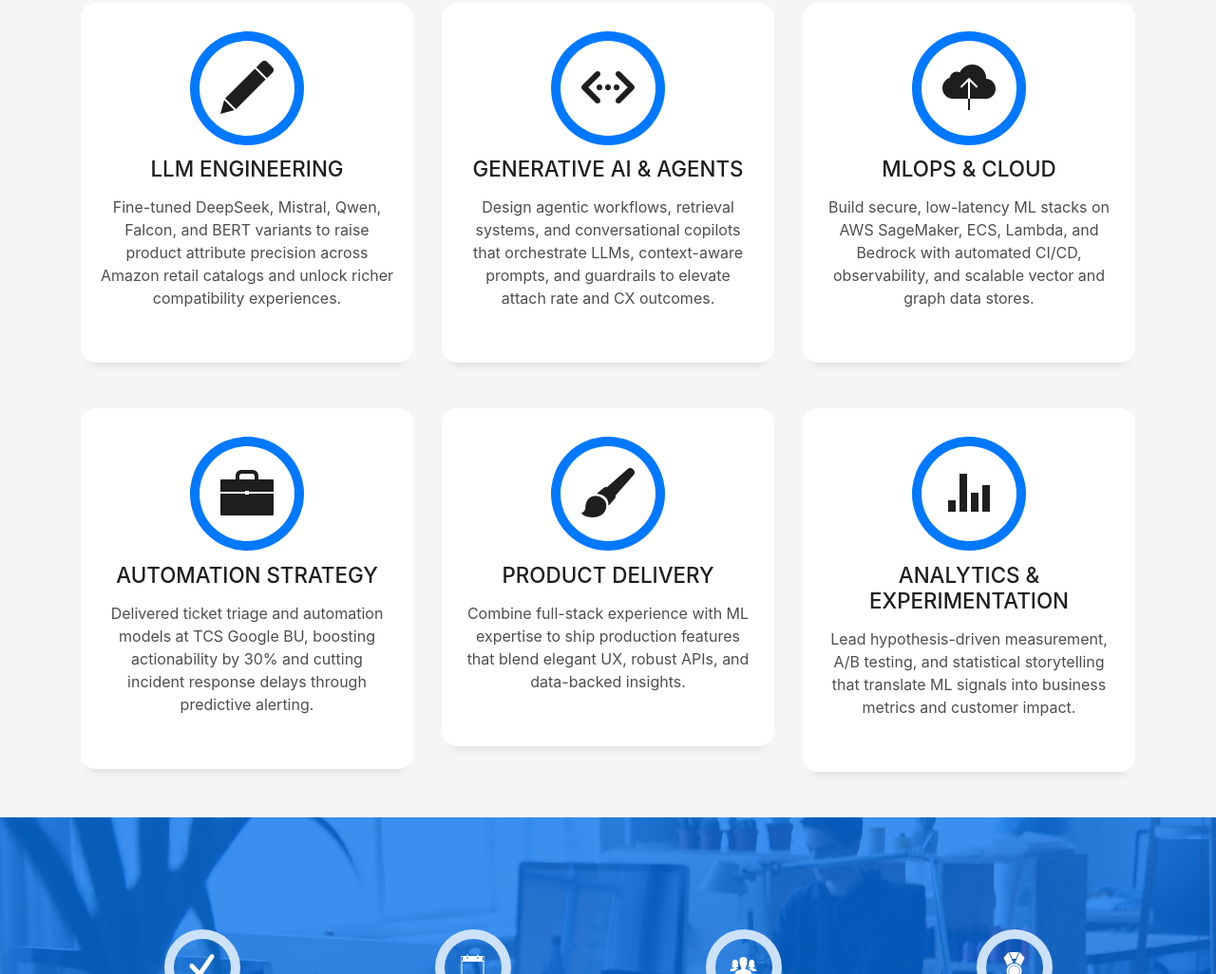
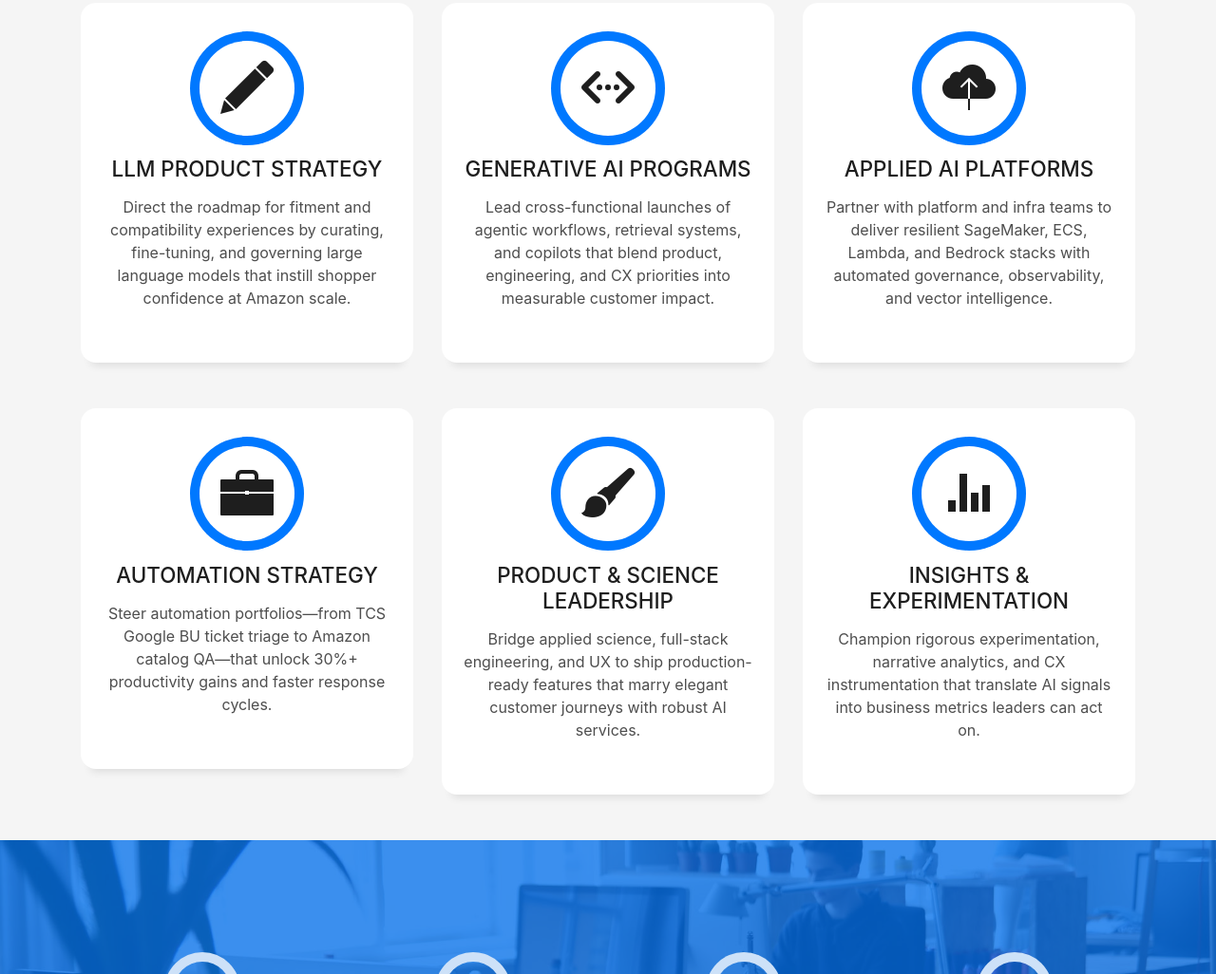
Before and after one commit to shabul/seo_webistes_shabul, a plain HTML site: page index.html in a window 1280 px wide. Shown: the part 1774-2800 px from the top of the page at 95% size. Drawn offline with Linux system fonts and the light colour scheme; a script that the page names is missing; files whose address does not match are found by name.

Commit message:
Retune skills and services for senior applied scientist positioning

```diff
--- a/index.html
+++ b/index.html
@@ -76,7 +76,7 @@
         <div class="container">
           <!--<p class="display-6 color-d">Hello, world!</p>-->
           <h1 class="intro-title mb-4">Shabul Hussain Abdul</h1>
-          <p class="intro-subtitle"><span class="text-slider-items">Amazon Data Scientist | ML-DL-LLMs,Generative AI & Agentic Systems Architect,RAG Workflow Specialist,MLOps & Full-Stack Delivery Leader</span><strong class="text-slider"></strong></p>
+          <p class="intro-subtitle"><span class="text-slider-items">Amazon 2024 World Wide Innovista Winner,AI Evangelist,Data Scientist,Researcher</span><strong class="text-slider"></strong></p>
           <!-- <p class="pt-3"><a class="btn btn-primary btn js-scroll px-4" href="#about" role="button">Learn More</a></p> -->
           <div class="intro-cta mt-4">
             <a class="btn btn-primary" href="https://cal.com/shabul/45-min-meeting?overlayCalendar=true&layout=month_view" target="_blank" rel="noopener">Please Connect 1:1</a>
@@ -113,7 +113,7 @@
                 </div>
                 <div class="skill-mf">
                   <p class="title-s">Skill</p>
-                  <span>Machine Learning & MLOps</span> <span class="pull-right">90%</span>
+                  <span>Machine Learning Platforms</span> <span class="pull-right">90%</span>
                   <div class="progress">
                     <div class="progress-bar" role="progressbar" style="width: 90%;" aria-valuenow="90" aria-valuemin="0"
                       aria-valuemax="100"></div>
@@ -184,9 +184,9 @@
               <span class="ico-circle"><i class="ion-edit"></i></span>
             </div>
             <div class="service-content">
-              <h2 class="s-title">LLM Engineering</h2>
+              <h2 class="s-title">LLM Product Strategy</h2>
               <p class="s-description text-center">
-                Fine-tuned DeepSeek, Mistral, Qwen, Falcon, and BERT variants to raise product attribute precision across Amazon retail catalogs and unlock richer compatibility experiences.
+                Direct the roadmap for fitment and compatibility experiences by curating, fine-tuning, and governing large language models that instill shopper confidence at Amazon scale.
               </p>
             </div>
           </div>
@@ -197,9 +197,9 @@
               <span class="ico-circle"><i class="ion-code-working"></i></span>
             </div>
             <div class="service-content">
-              <h2 class="s-title">Generative AI & Agents</h2>
+              <h2 class="s-title">Generative AI Programs</h2>
               <p class="s-description text-center">
-                Design agentic workflows, retrieval systems, and conversational copilots that orchestrate LLMs, context-aware prompts, and guardrails to elevate attach rate and CX outcomes.
+                Lead cross-functional launches of agentic workflows, retrieval systems, and copilots that blend product, engineering, and CX priorities into measurable customer impact.
               </p>
             </div>
           </div>
@@ -210,9 +210,9 @@
               <span class="ico-circle"><i class="ion-ios-cloud-upload"></i></span>
             </div>
             <div class="service-content">
-              <h2 class="s-title">MLOps & Cloud</h2>
+              <h2 class="s-title">Applied AI Platforms</h2>
               <p class="s-description text-center">
-                Build secure, low-latency ML stacks on AWS SageMaker, ECS, Lambda, and Bedrock with automated CI/CD, observability, and scalable vector and graph data stores.
+                Partner with platform and infra teams to deliver resilient SageMaker, ECS, Lambda, and Bedrock stacks with automated governance, observability, and vector intelligence.
               </p>
             </div>
           </div>
@@ -225,7 +225,7 @@
             <div class="service-content">
               <h2 class="s-title">Automation Strategy</h2>
               <p class="s-description text-center">
-                Delivered ticket triage and automation models at TCS Google BU, boosting actionability by 30% and cutting incident response delays through predictive alerting.
+                Steer automation portfolios—from TCS Google BU ticket triage to Amazon catalog QA—that unlock 30%+ productivity gains and faster response cycles.
               </p>
             </div>
           </div>
@@ -236,9 +236,9 @@
               <span class="ico-circle"><i class="ion-paintbrush"></i></span>
             </div>
             <div class="service-content">
-              <h2 class="s-title">Product Delivery</h2>
+              <h2 class="s-title">Product & Science Leadership</h2>
               <p class="s-description text-center">
-                Combine full-stack experience with ML expertise to ship production features that blend elegant UX, robust APIs, and data-backed insights.
+                Bridge applied science, full-stack engineering, and UX to ship production-ready features that marry elegant customer journeys with robust AI services.
               </p>
             </div>
           </div>
@@ -249,9 +249,9 @@
               <span class="ico-circle"><i class="ion-stats-bars"></i></span>
             </div>
             <div class="service-content">
-              <h2 class="s-title">Analytics & Experimentation</h2>
+              <h2 class="s-title">Insights & Experimentation</h2>
               <p class="s-description text-center">
-                Lead hypothesis-driven measurement, A/B testing, and statistical storytelling that translate ML signals into business metrics and customer impact.
+                Champion rigorous experimentation, narrative analytics, and CX instrumentation that translate AI signals into business metrics leaders can act on.
               </p>
             </div>
           </div>
```
